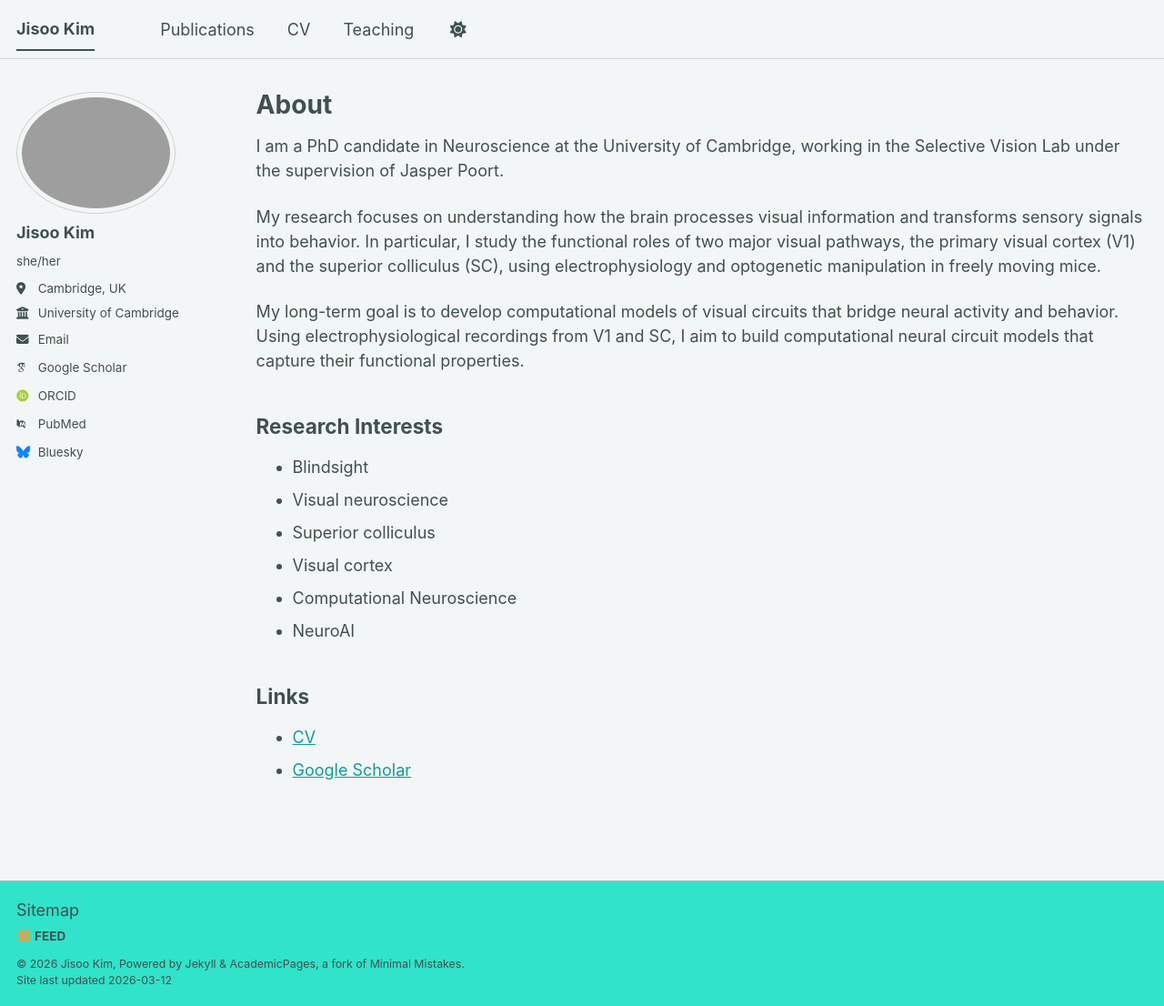
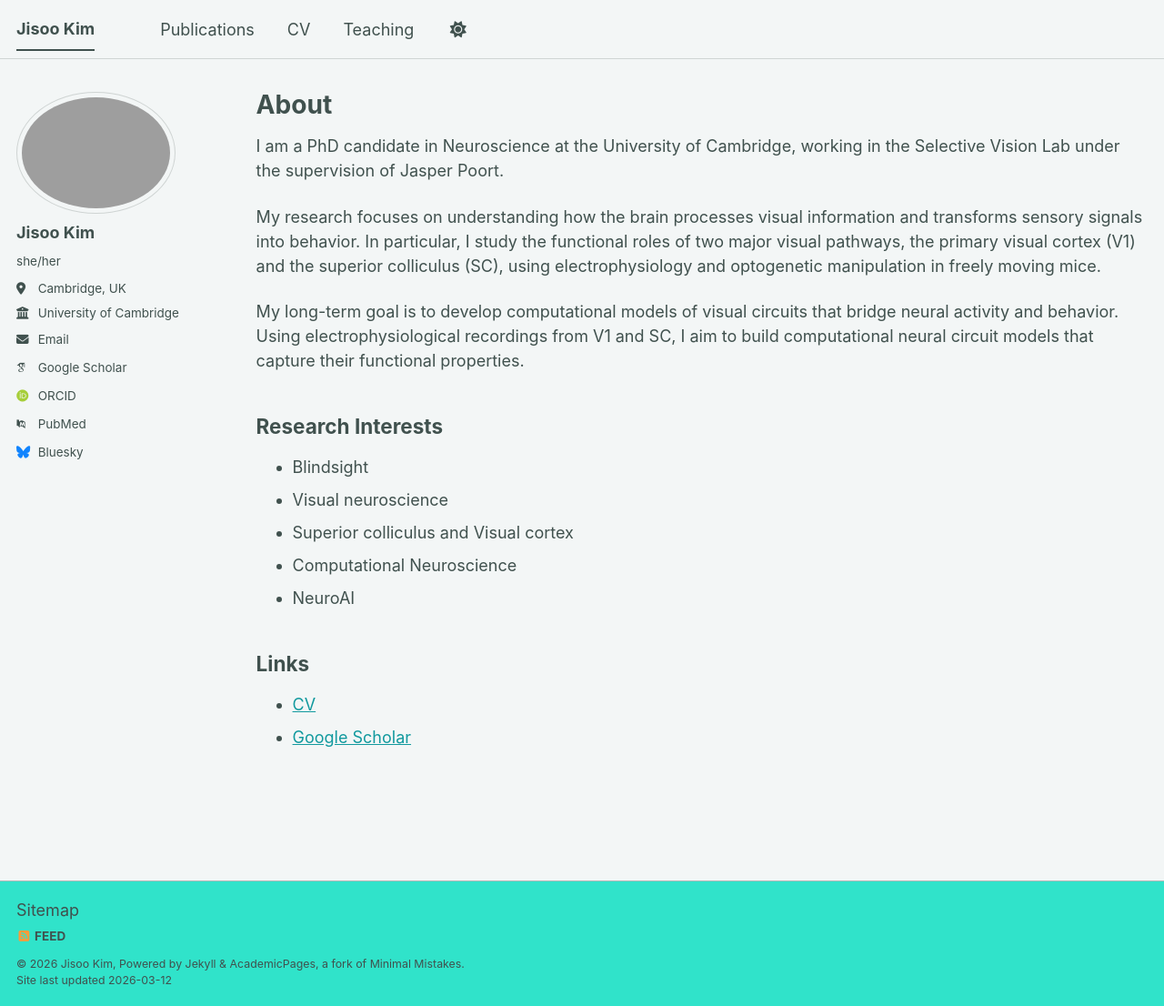
Before and after one commit to jisooneuro/jisooneuro.github.io, a Jekyll site: the page built from _pages/about.md, in a window 1280 px wide and 1106 px high. Shown: the whole window at 91% size. Built offline with Jekyll 4.4.1, drawn with Linux system fonts in a browser that asks for light colours; some web fonts are replaced; a script bundle is joined from its source files by our own code; library files that are not in the unit come from our copies.

Commit message:
Update about.md

```diff
--- a/_pages/about.md
+++ b/_pages/about.md
@@ -14,8 +14,7 @@ My long-term goal is to develop computational models of visual circuits that bri
 ## Research Interests
 - Blindsight
 - Visual neuroscience
-- Superior colliculus
-- Visual cortex
+- Superior colliculus and Visual cortex
 - Computational Neuroscience
 - NeuroAI
 
```
